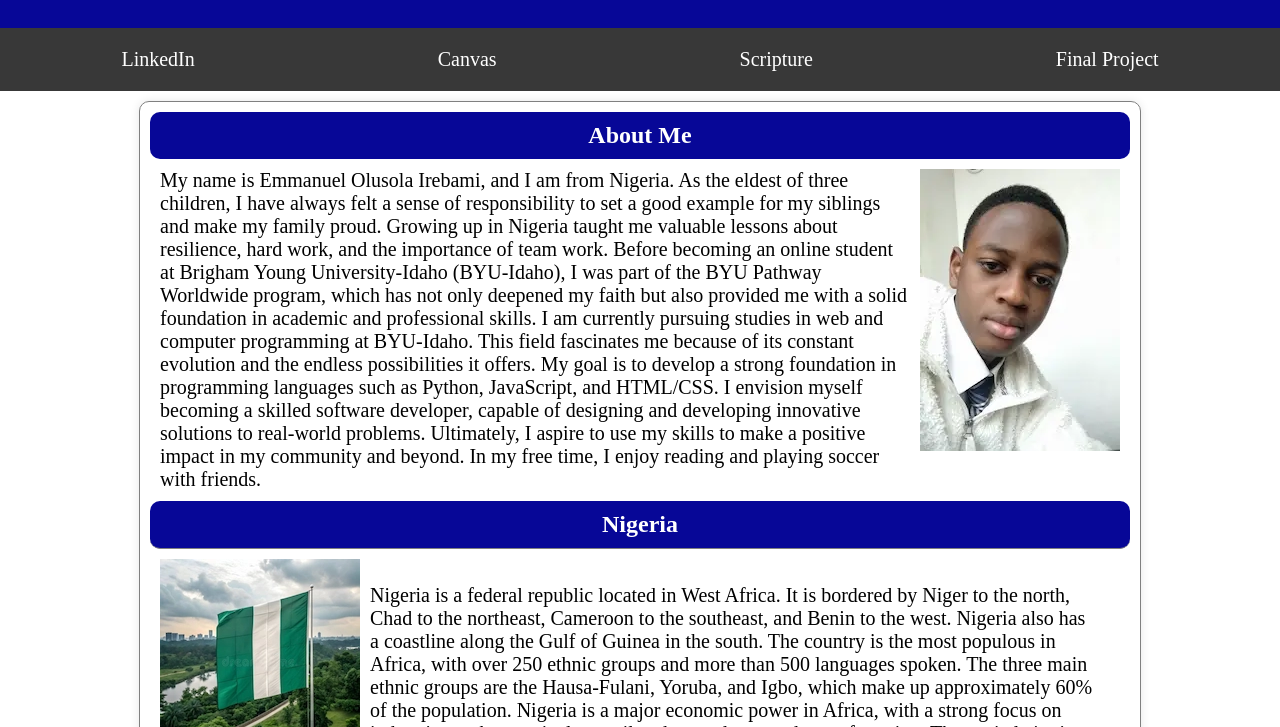
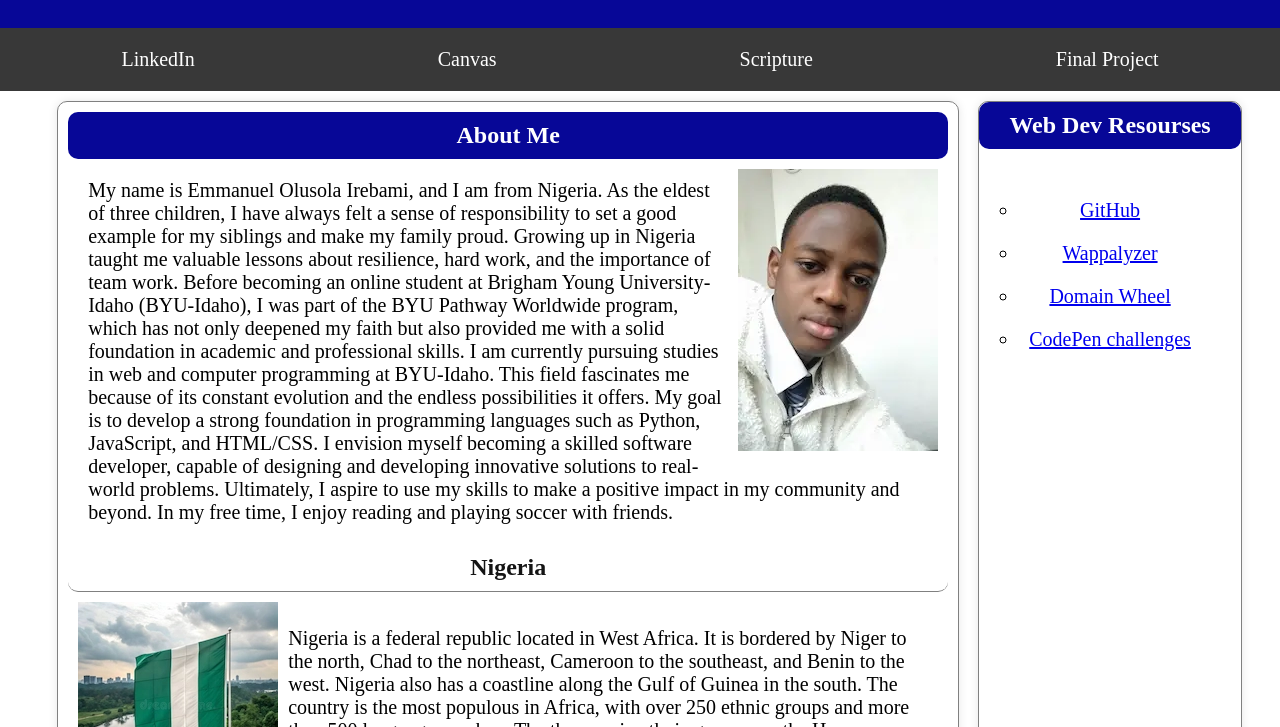
Before and after one commit to alemmanuelbyu/wdd131, a plain HTML site: page index.html in a window 1280 px wide. Shown: the part 73-800 px from the top of the page. Drawn offline with Linux system fonts and the light colour scheme.

Commit message:
index modified

```diff
--- a/index.html
+++ b/index.html
@@ -6,7 +6,8 @@
     <title>WDD 131-Dynamic Web Fundamentals-Emmanuel O.Irebami</title>
     <meta name="description" content="WDD 131-Dynamic Web Fundamentals. This Is Emmanuel's Home page">
     <meta name="author" content="Emmanuel Olusola Irebami">
-    <link rel="stylesheet" href="styles/base.css"><link rel="preconnect" href="https://fonts.googleapis.com">
+    <link rel="stylesheet" href="styles/base.css">
+    <link rel="preconnect" href="https://fonts.googleapis.com">
     <link rel="preconnect" href="https://fonts.gstatic.    com" crossorigin>
     <link href="https://fonts.googleapis.com/css2?    family=Open+Sans:ital,wght@0,300..800;1,300..800&    display=swap" rel="stylesheet">
     <script defer src="scripts/getdates.js"></script>
@@ -37,6 +38,15 @@
             <p>Nigeria is a federal republic located in West Africa. It is bordered by Niger to the north, Chad to the northeast, Cameroon to the southeast, and Benin to the west. Nigeria also has a coastline along the Gulf of Guinea in the south. The country is the most populous in Africa, with over 250 ethnic groups and more than 500 languages spoken. The three main ethnic groups are the Hausa-Fulani, Yoruba, and Igbo, which make up approximately 60% of the population. Nigeria is a major economic power in Africa, with a strong focus on industries such as agriculture, oil and natural gas, and manufacturing. The capital city is Abuja, while the largest city is Lagos, a major cultural and economic hub.</p>
         </section>
     </main>
+    <aside>
+        <h2>Web Dev Resourses</h2>
+        <ul class="resourse">
+            <li><a href="https://github.com/">GitHub</a></li>
+            <li><a href="https://www.wappalyzer.com/">Wappalyzer</a></li>
+            <li><a href="https://domainwheel.com/"> Domain Wheel</a></li>
+            <li><a href="https://codepen.io/challenges">CodePen challenges</a></li>
+        </ul>
+    </aside>
     <footer>
         <p>© <span id="currentyear"></span>🌳🌴 Emmanuel Olusola Irebami🌴 Nigeria 🌳</p>
         <p id="lastModified"></p>
--- a/styles/base.css
+++ b/styles/base.css
@@ -36,13 +36,6 @@ nav ul {
 nav li {
     flex: 1 1 auto ;
 }
-main {
-    border: 1px solid grey;
-    max-width: 1000px;
-    margin: 10px auto;
-    border-radius: 10px;
-    box-shadow: 0 0 10px rgba(0, 0, 0, 0.1)
-}
 .card {
     display: block;
     margin: 10px;
@@ -61,15 +54,14 @@ main {
     border-radius: 10px;
 }
 .first p {
-    margin: 10px;
+    margin: 20px;
 }
 .second h2 {
     text-align: center;
     font-size: larger;
     border-bottom: 1px solid grey;
     padding: 10px;
-    background-color: rgb(7, 7, 151);
-    color: white;
+    color: rgb(20, 20, 20);
     border-radius: 10px;
 }
 .first img {
@@ -94,3 +86,47 @@ main {
 footer {
     text-align: center;
 }
+aside {
+    text-align: center;
+    border: 1px solid grey;
+    margin: 10px auto;
+    border-radius:10px;
+    box-shadow: 0 0 10px rgba(0, 0, 0, 0.1);
+    grid-column: 3;
+    margin-left: 0px;
+}
+aside h2 {
+    background-color: rgb(7, 7, 151);
+    color: white;
+    text-align: center;
+    padding-bottom: 10px;
+    padding-top: 10px;
+    font-size: larger;
+    border-radius: 10px;
+}
+main {
+    border: 1px solid grey;
+    margin: 10px auto;
+    border-radius: 10px;
+    box-shadow: 0 0 10px rgba(0, 0, 0, 0.1);
+    grid-column: 2;
+    max-width: 900px;
+}
+body {
+    display: grid;
+}
+header, footer {
+  grid-column: 1 / 4; /* Full-width for header and footer */
+}
+aside ul {
+    margin: 40px;
+}
+aside li {
+    list-style: circle;
+    padding: 10px;
+}
+footer {
+    background-color: rgb(7, 7, 151);
+    color: white;
+    padding: 20px;
+}
```
